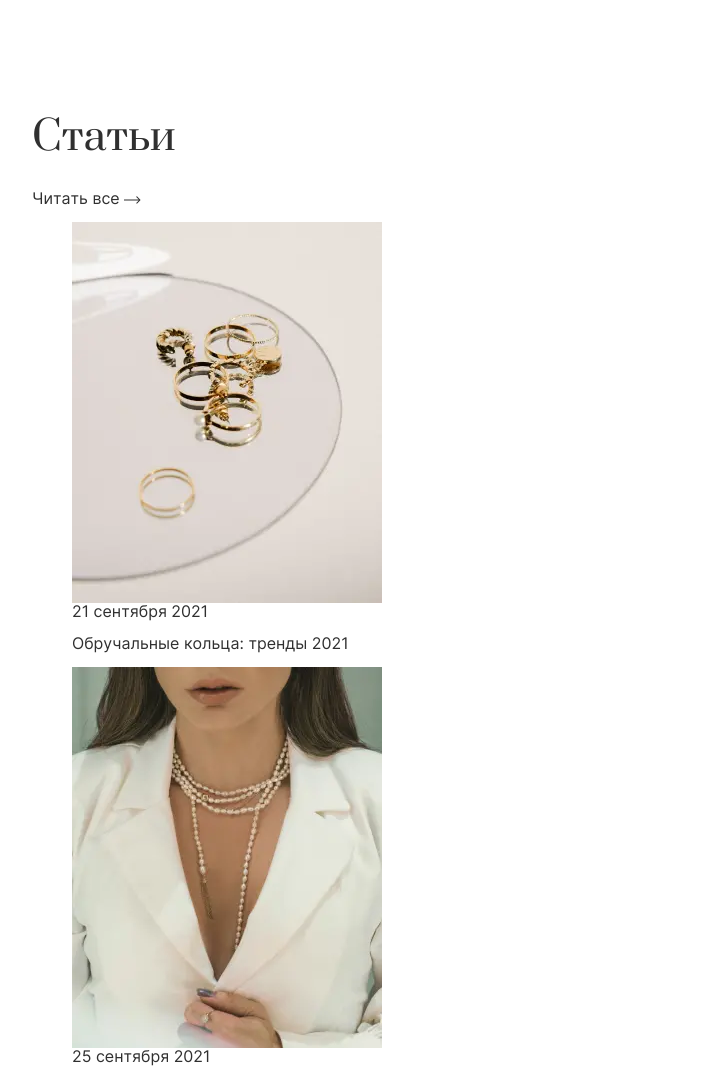
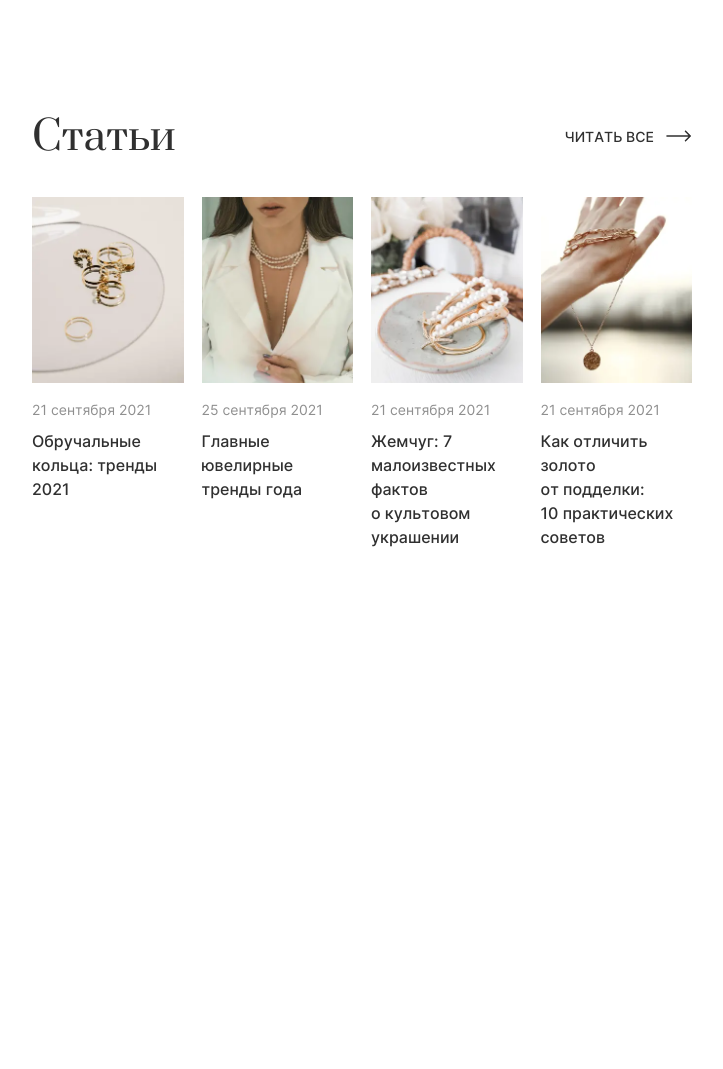
Before and after one commit to StasyaShu/test_krayt, a website: page source/index.html in a window 1280 px wide. Shown: the part 3253-4322 px from the top of the page, without its empty margins (278-1001 px from the left). After the commit the page ends 3882 px from the top, so only its background shows below. Drawn offline with nearby package versions, Linux system fonts and the light colour scheme; files that its build step writes are made by us from their sources; files whose address does not match are found by name.

Commit message:
завершена общая стилизация и скрипты

```diff
--- a/gulp/version.json
+++ b/gulp/version.json
@@ -1,3 +1,3 @@
 {
-    "main": "20230126181741"
+    "main": "20230126190138"
 }
--- a/source/index.html
+++ b/source/index.html
@@ -68,7 +68,7 @@
         <div class="popular__wrapper">
           <h2 class="popular__title title">Популярные категории</h2>
           <ul class="popular__list">
-            <li class="popular__item popular-card action-style">
+            <li class="popular__item popular-card">
               <a href="#" class="popular-card__link" aria-label="Перейти в раздел кольца" onclick="return false">
                 <picture>
                   <source type="image/webp" srcset="img/img-popular-rings@1x.webp 1x, img/img-popular-rings@2x.webp 2x">
@@ -78,7 +78,7 @@
                 <p>Кольца</p>
               </a>
             </li>
-            <li class="popular__item popular-card action-style">
+            <li class="popular__item popular-card">
               <a href="#" class="popular-card__link" aria-label="Перейти в раздел серьги" onclick="return false">
                 <picture>
                   <source type="image/webp"
@@ -89,7 +89,7 @@
                 <p>Серьги</p>
               </a>
             </li>
-            <li class="popular__item popular-card action-style">
+            <li class="popular__item popular-card">
               <a href="#" class="popular-card__link" aria-label="Перейти в раздел помолвочные кольца"
                 onclick="return false">
                 <picture>
@@ -101,7 +101,7 @@
                 <p>Помолвочные кольца</p>
               </a>
             </li>
-            <li class="popular__item popular-card action-style">
+            <li class="popular__item popular-card">
               <a href="#" class="popular-card__link" aria-label="Перейти в раздел браслеты" onclick="return false">
                 <picture>
                   <source type="image/webp"
@@ -112,7 +112,7 @@
                 <p>Браслеты</p>
               </a>
             </li>
-            <li class="popular__item popular-card action-style">
+            <li class="popular__item popular-card">
               <a href="#" class="popular-card__link" aria-label="Перейти в раздел Колье и подвески"
                 onclick="return false">
                 <picture>
@@ -124,7 +124,7 @@
                 <p>Колье и подвески</p>
               </a>
             </li>
-            <li class="popular__item popular-card action-style">
+            <li class="popular__item popular-card">
               <a href="#" class="popular-card__link" aria-label="Перейти в раздел часы" onclick="return false">
                 <picture>
                   <source type="image/webp"
@@ -811,54 +811,56 @@
             <h2 class="articles__title title">Статьи</h2>
             <a class="articles__header-link" href="#" aria-label="Перейти ко всем статьям" onclick="return false">Читать
               все
-              <svg width="17" height="8" viewBox="0 0 17 8">
-                <use xlink:href="img/sprite.svg#icon-arrow-right"></use>
-              </svg>
+              <div class="articles__header-link-deco">
+                <svg width="17" height="8" viewBox="0 0 17 8">
+                  <use xlink:href="img/sprite.svg#icon-arrow-right"></use>
+                </svg>
+              </div>
             </a>
           </div>
           <ul class="articles__list">
-            <li class="articles__item">
-              <a class="articles__link" href="#" aria-label="Читать статью" onclick="return false">
+            <li class="articles__item article-card">
+              <a class="article-card__link" href="#" aria-label="Читать статью" onclick="return false">
                 <picture>
                   <source type="image/webp" srcset="img/img-article-1@1x.webp 1x, img/img-article-1@2x.webp 2x">
                   <img src="img/img-article-1@1x.jpg" srcset="img/img-article-1@2x.jpg 2x" width="310" height="381"
                     alt="Золотые украшения на стеклянном подносе">
                 </picture>
                 <time datetime="2021.09.21">21 сентября 2021</time>
-                <p class="article__title">Обручальные кольца: тренды 2021</p>
+                <p class="article-card__title">Обручальные кольца: тренды 2021</p>
               </a>
             </li>
-            <li class="articles__item">
-              <a class="articles__link" href="#" aria-label="Читать статью" onclick="return false">
+            <li class="articles__item article-card">
+              <a class="article-card__link" href="#" aria-label="Читать статью" onclick="return false">
                 <picture>
                   <source type="image/webp" srcset="img/img-article-2@1x.webp 1x, img/img-article-2@2x.webp 2x">
                   <img src="img/img-article-2@1x.jpg" srcset="img/img-article-2@2x.jpg 2x" width="310" height="381"
                     alt="Бусы на шее у девушки">
                 </picture>
                 <time datetime="2021.09.25">25 сентября 2021</time>
-                <p class="article__title">Главные ювелирные тренды года</p>
+                <p class="article-card__title">Главные ювелирные тренды года</p>
               </a>
             </li>
-            <li class="articles__item">
-              <a class="articles__link" href="#" aria-label="Читать статью" onclick="return false">
+            <li class="articles__item article-card">
+              <a class="article-card__link" href="#" aria-label="Читать статью" onclick="return false">
                 <picture>
                   <source type="image/webp" srcset="img/img-article-3@1x.webp 1x, img/img-article-3@2x.webp 2x">
                   <img src="img/img-article-3@1x.jpg" srcset="img/img-article-3@2x.jpg 2x" width="310" height="381"
                     alt="Изделия из золота и жемчуга">
                 </picture>
                 <time datetime="2021.09.25">21 сентября 2021</time>
-                <p class="article__title">Жемчуг: 7 малоизвестных фактов о культовом украшении</p>
+                <p class="article-card__title">Жемчуг: 7 малоизвестных фактов о культовом украшении</p>
               </a>
             </li>
-            <li class="articles__item">
-              <a class="articles__link" href="#" aria-label="Читать статью" onclick="return false">
+            <li class="articles__item article-card">
+              <a class="article-card__link" href="#" aria-label="Читать статью" onclick="return false">
                 <picture>
                   <source type="image/webp" srcset="img/img-article-4@1x.webp 1x, img/img-article-4@2x.webp 2x">
                   <img src="img/img-article-4@1x.jpg" srcset="img/img-article-4@2x.jpg 2x" width="310" height="381"
                     alt="Золотое ожерелье на руки">
                 </picture>
                 <time datetime="2021.09.25">21 сентября 2021</time>
-                <p class="article__title">Как отличить золото от подделки: 10 практических советов</p>
+                <p class="article-card__title">Как отличить золото от подделки: 10 практических советов</p>
               </a>
             </li>
           </ul>
--- a/source/js/slider/initSwiper.js
+++ b/source/js/slider/initSwiper.js
@@ -10,6 +10,7 @@ const initSwiper = () => {
   const buttonPrev = document.querySelector('.promo__controls--prev');
   // eslint-disable-next-line
   const swiper = new Swiper(slider, {
+    speed: 900,
     navigation: {
       nextEl: buttonNext,
       prevEl: buttonPrev,
--- a/source/sass/blocks/articles.scss
+++ b/source/sass/blocks/articles.scss
@@ -1,4 +1,66 @@
 .articles {
   width: 100%;
   margin: 0 0 80px;
+
+  &__wrapper {
+    display: flex;
+    flex-direction: column;
+  }
+
+  &__header {
+    display: flex;
+    align-items: center;
+    justify-content: space-between;
+    margin: 0 0 40px;
+  }
+
+  &__title {
+    margin: 0;
+  }
+
+  &__header-link {
+    font-size: 14px;
+    line-height: 100%;
+    text-transform: uppercase;
+    display: flex;
+    align-items: center;
+
+    @include font-inter-medium;
+
+    &:hover {
+      .articles__header-link-deco {
+        animation: animate-arrow 1s;
+      }
+    }
+  }
+
+  &__header-link-deco {
+    margin: 0 0 0 12px;
+
+    svg {
+      width: 26px;
+      height: 12px;
+    }
+  }
+
+  &__list {
+    margin: 0;
+    padding: 0;
+    display: grid;
+    grid-template-columns: 1fr 1fr 1fr 1fr;
+    grid-template-rows: auto;
+    grid-column-gap: 18px;
+  }
 }
+
+@keyframes animate-arrow {
+  from {
+    transform: translateX(-12px);
+    opacity: 0;
+  }
+
+  to {
+    transform: translateX(0);
+    opacity: 1;
+  }
+}
--- a/source/sass/blocks/promo.scss
+++ b/source/sass/blocks/promo.scss
@@ -69,6 +69,12 @@
   height: 8px;
   border-radius: 50%;
   border: 1px solid $color-night-rider;
+  transition: transform $trans-default;
+
+  &:hover {
+    transform: scale(1.2);
+    transition: transform $trans-default;
+  }
 }
 
 .promo__container .swiper-pagination-bullet-active {
--- /dev/null
+++ b/source/sass/components/article-card.scss
@@ -0,0 +1,40 @@
+.article-card {
+  transition: all $trans-default;
+
+  &__link {
+  height: 100%;
+   display: flex;
+   flex-direction: column;
+
+   img {
+    margin: 0 0 20px;
+   }
+
+   time {
+    font-size: 14px;
+    line-height: 100%;
+    color: $color-suva-grey;
+    margin: 0 0 12px;
+   }
+  }
+
+  &__title {
+    display: block;
+    width: 100%;
+    margin: 0;
+    font-size: 16px;
+    line-height: 24px;
+    width: 91%;
+
+    @include font-inter-medium;
+  }
+
+  &:hover {
+    opacity: 0.8;
+    transition: all $trans-default;
+
+    .article-card__title {
+      text-decoration: underline;
+    }
+  }
+}
--- a/source/sass/components/popular-card.scss
+++ b/source/sass/components/popular-card.scss
@@ -1,6 +1,7 @@
 .popular-card {
   background-color: $color-white-smoke2;
   padding: 37px 20px 25px;
+  transition: all $trans-default;
 
   &__link {
     display: flex;
@@ -17,4 +18,9 @@
       line-height: 100%;
     }
   }
+
+  &:hover {
+    box-shadow: 0px 16px 32px rgba(0, 0, 0, 0.1);
+    transition: all $trans-default;
+  }
 }
--- a/source/sass/components/sale-card.scss
+++ b/source/sass/components/sale-card.scss
@@ -73,7 +73,8 @@
     box-shadow: 0px 16px 32px rgba(0, 0, 0, 0.1);
     position: relative;
     height: 133%;
-    transition: box-shadow $trans-default;
+    transform: scale(1.05);
+    transition: all $trans-default;
 
     .sale-card__parametrs {
       display: block;
--- a/source/sass/components/tools.scss
+++ b/source/sass/components/tools.scss
@@ -14,8 +14,7 @@
       transition: $trans-default;
     }
 
-    &:active,
-    &:focus {
+    &:active {
       color: $color-cinnabar;
       transition: color $trans-default;
     }
--- a/source/sass/style.scss
+++ b/source/sass/style.scss
@@ -42,6 +42,7 @@
 @import "components/radio-size";
 @import "components/accessory";
 @import "components/feature";
+@import "components/article-card";
 
 // Основные блоки
 
```
Also changed, not shown: build/css/style.css, build/css/style.min.css, build/index.html, build/js/main.min.js.
